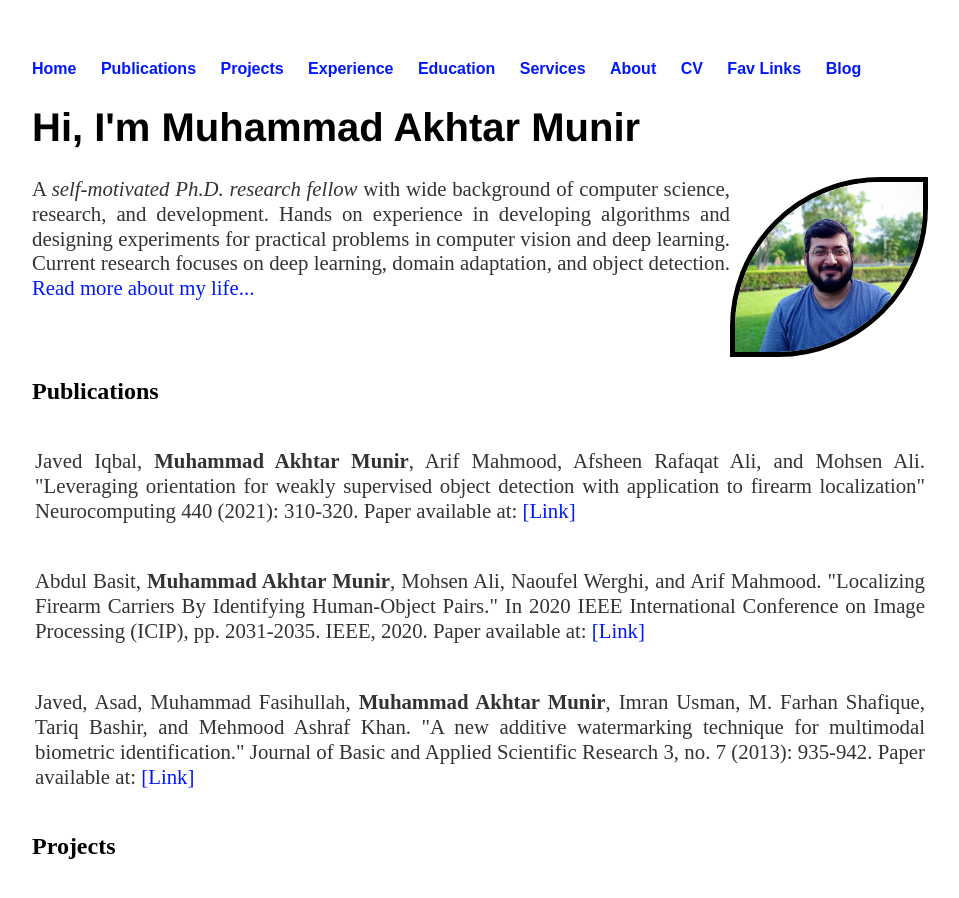
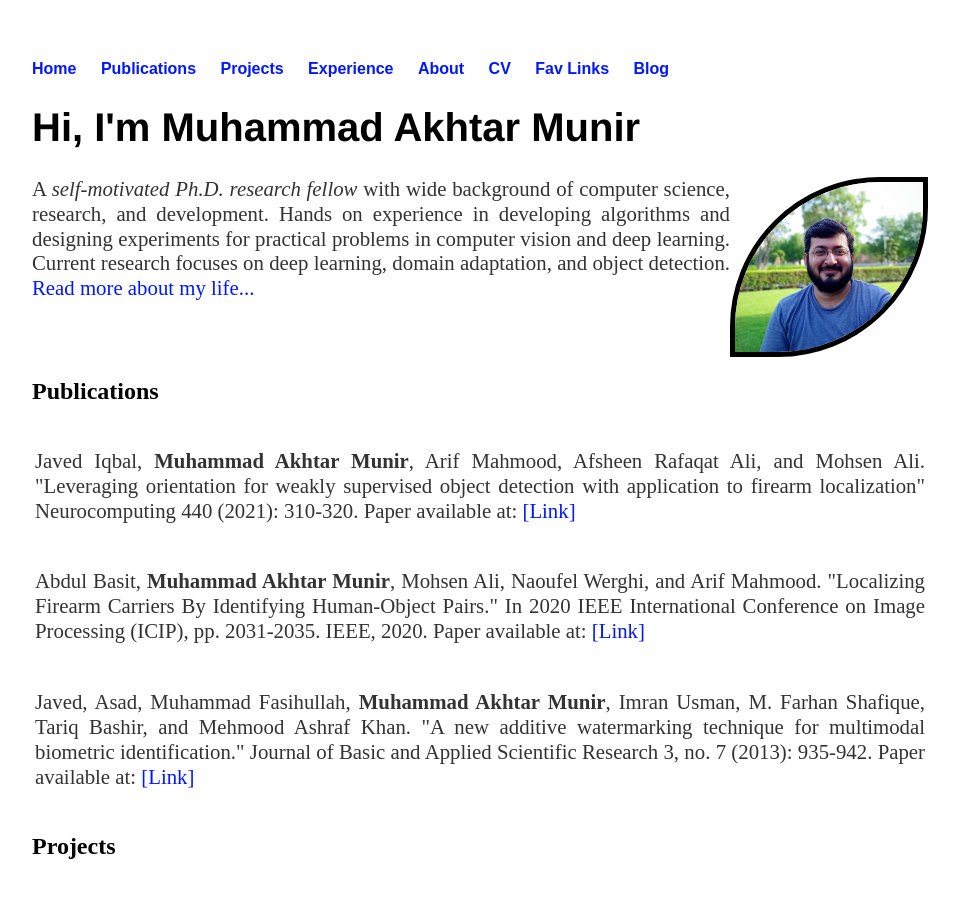
Before and after one commit to akhtarvision/akhtarvision.github.io, a Jekyll site: the page built from index.html, in a window 1280 px wide and 900 px high. Shown: the whole window, without its empty margins (160-1119 px from the left). Built offline with Jekyll 4.4.1, drawn with Linux system fonts in a browser that asks for light colours.

Commit message:
Update default.html

```diff
--- a/_layouts/default.html
+++ b/_layouts/default.html
@@ -12,8 +12,8 @@
 				<li><a href="#publications">Publications</a></li>
 				<li><a href="#projects">Projects</a></li>
 				<li><a href="#experience">Experience</a></li>
-				<li><a href="#education">Education</a></li>
-				<li><a href="#services">Services</a></li>
+<!-- 				<li><a href="#education">Education</a></li> -->
+<!-- 				<li><a href="#services">Services</a></li> -->
 		        	<li><a href="/about">About</a></li>
 	        		<li><a href="/cv">CV</a></li>
 				<li><a href="/flinks">Fav Links</a></li>
```
